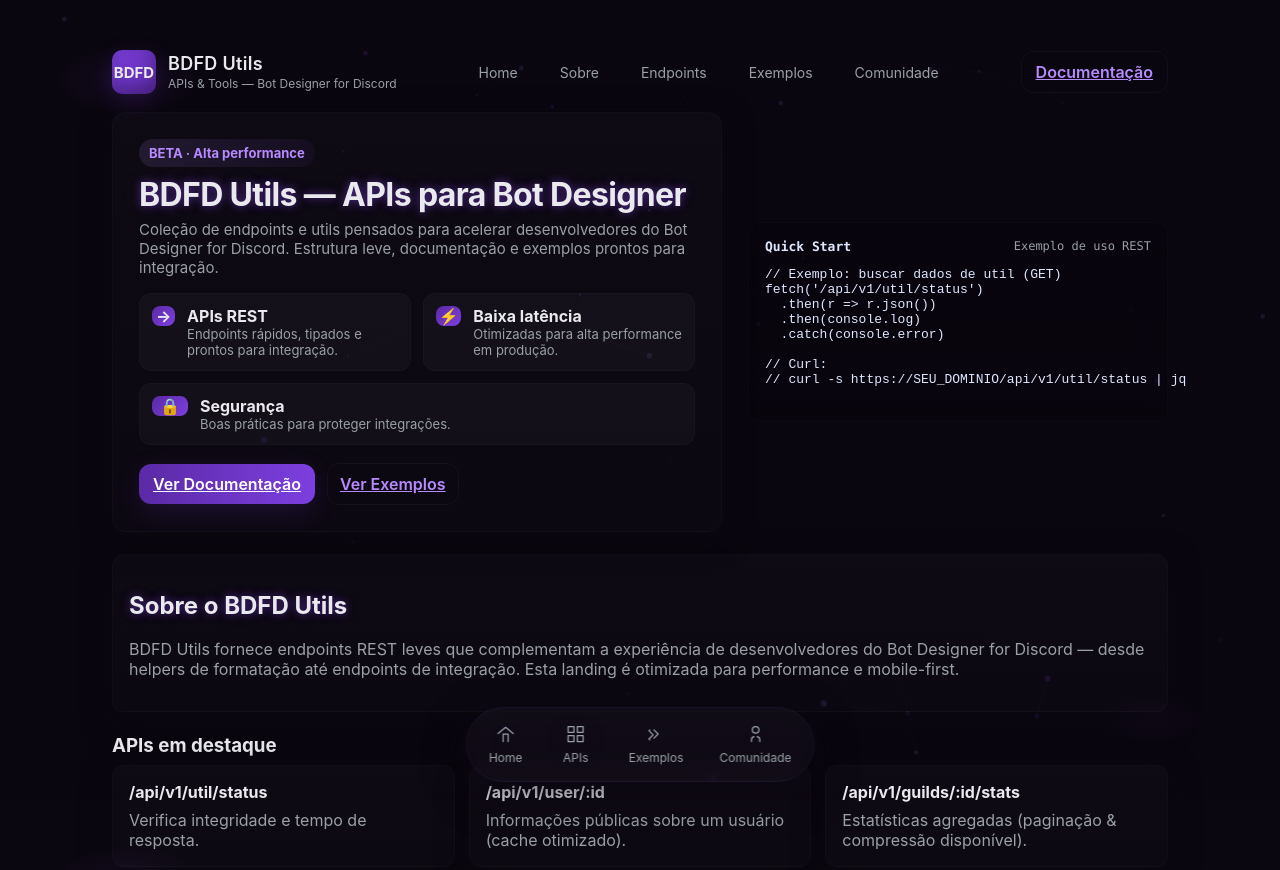
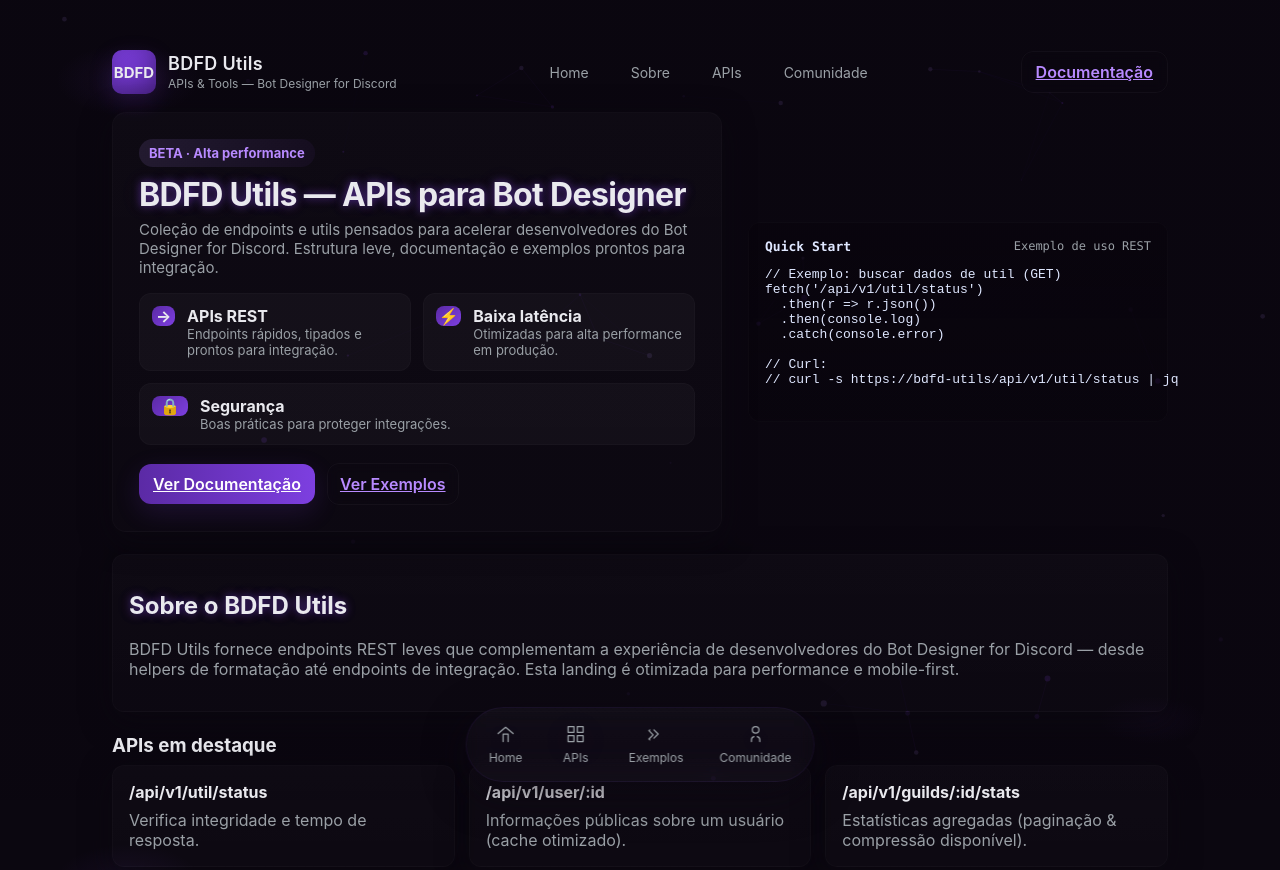
Before and after one commit to AuraDevJS/BDFD-Utils, a website: page src/routes/pages/index.html in a window 1280 px wide. Shown: the top 870 px of the page. Drawn offline with Linux system fonts and the light colour scheme.

Commit message:
Update index.html

```diff
--- a/src/routes/pages/index.html
+++ b/src/routes/pages/index.html
@@ -217,8 +217,7 @@
       <nav aria-label="Navegação principal">
         <a href="">Home</a>
         <a href="#sobre">Sobre</a>
-        <a href="/endpoints">Endpoints</a>
-        <a href="#exemplos">Exemplos</a>
+        <a href="/endpoints">APIs</a>
         <a href="#comunidade">Comunidade</a>
       </nav>
 
@@ -279,7 +278,7 @@
   .catch(console.error)
 
 // Curl:
-// curl -s https://SEU_DOMINIO/api/v1/util/status | jq
+// curl -s https://bdfd-utils/api/v1/util/status | jq
 </pre>
       </aside>
     </section>
@@ -396,19 +395,22 @@
     // Set year
     document.getElementById('ano').textContent = new Date().getFullYear();
 
-    // Smooth scroll for anchor links
+    // Smooth scroll apenas para âncoras internas (#)
 document.querySelectorAll('a[href^="#"]').forEach(link => {
   link.addEventListener('click', (e) => {
     const href = link.getAttribute('href');
+    // só executa scroll se for âncora válida
+    if (href.startsWith("#")) {
       const target = document.querySelector(href);
       if (target) {
         e.preventDefault();
         target.scrollIntoView({ behavior: 'smooth', block: 'start' });
-          // update active state for bottom nav items if applicable
         setActiveNavForTarget(href);
+      }
     }
   });
 });
+
 
     // Bottom nav interaction: highlight active item based on viewport
     const navItems = Array.from(document.querySelectorAll('.bottom-nav .nav-item'));
```
Lines whose indentation alone changed are shown as unchanged.
